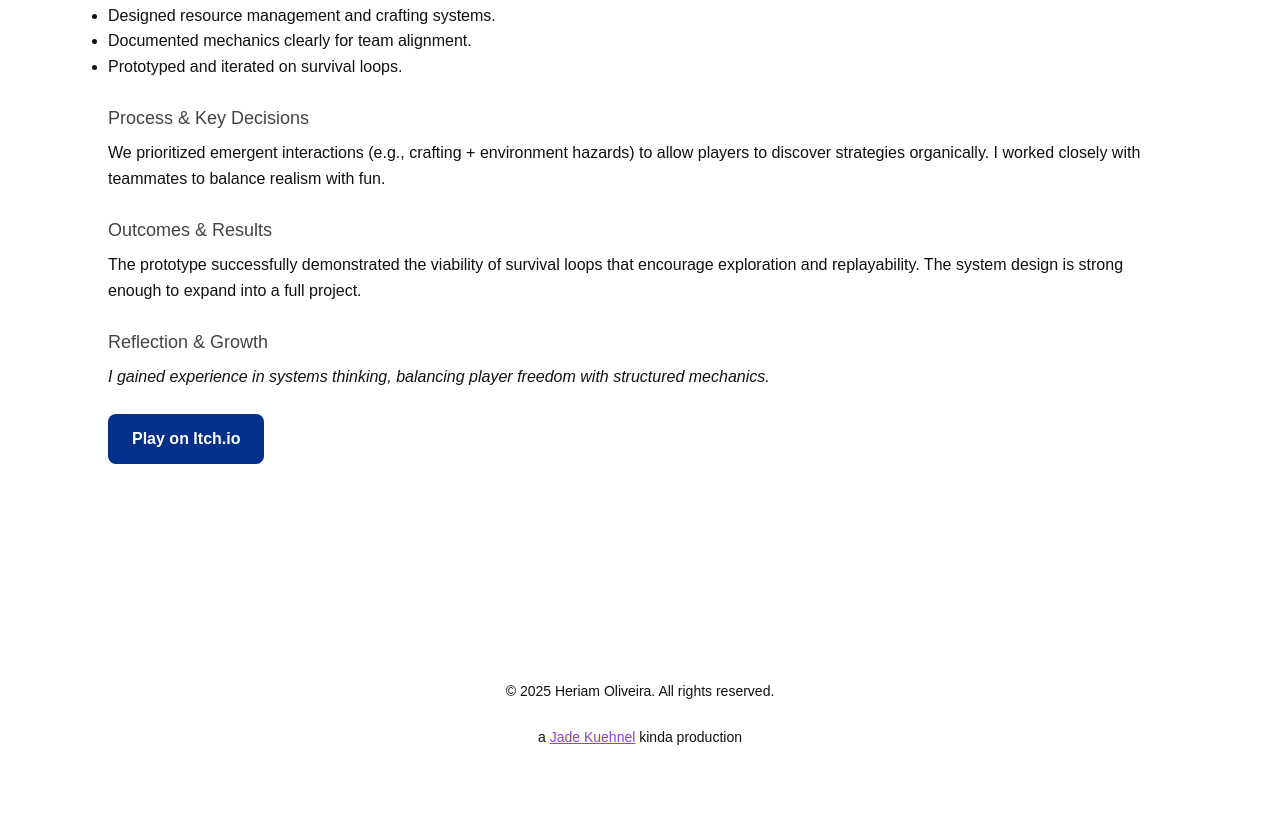
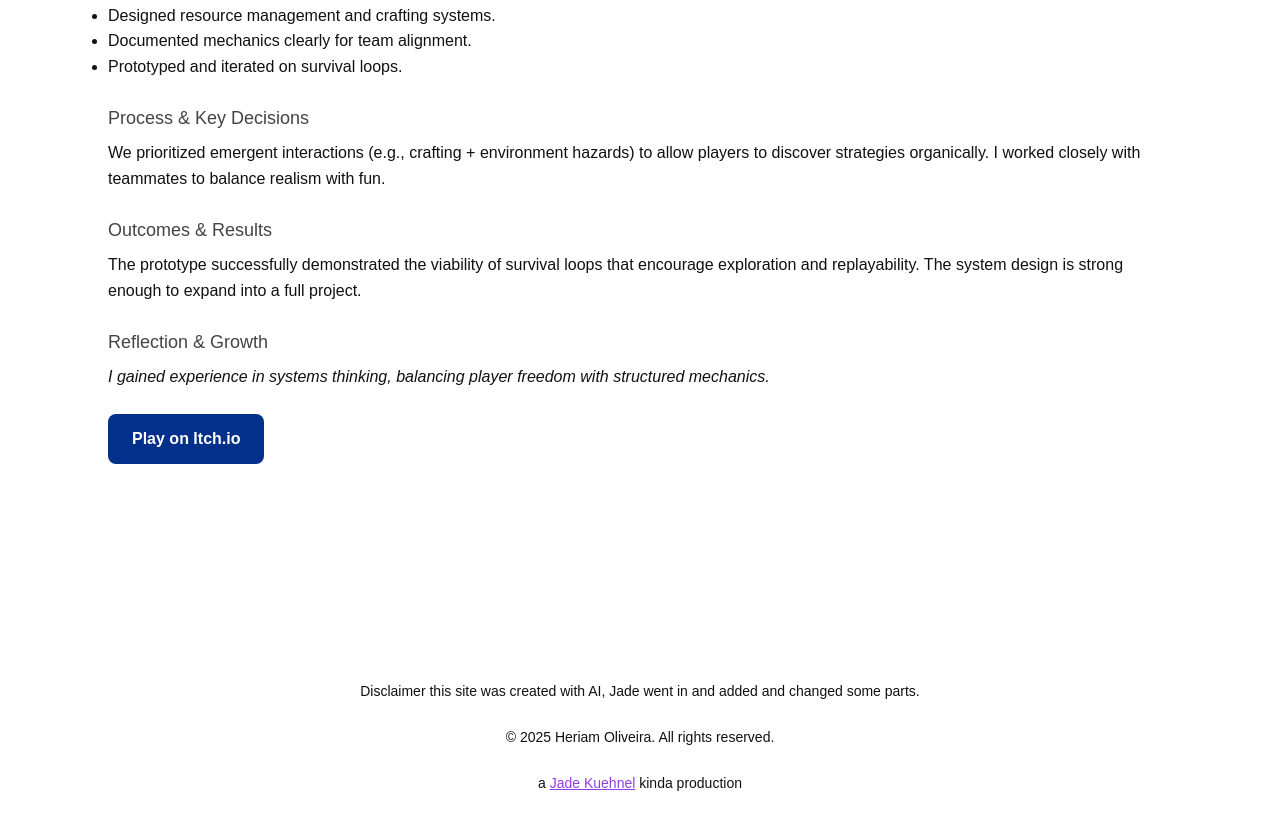
Before and after one commit to JeriamJito/Portfolio, a plain HTML site: page index.html in a window 1280 px wide. Shown: the part 4016-4845 px from the top of the page. Before the commit the page ends 4812 px from the top, so only its background shows below. Drawn offline with Linux system fonts and the light colour scheme.

Commit message:
Update index.html

```diff
--- a/index.html
+++ b/index.html
@@ -162,6 +162,7 @@
 
   <!-- Footer -->
   <footer>
+<p> Disclaimer this site was created with AI, Jade went in and added and changed some parts. </p>
     <p>© 2025 Heriam Oliveira. All rights reserved.</p>
       <p>a <a href="https://github.com/JKFUNKO" target="_blank" class="jade-link">Jade Kuehnel</a> kinda production</p>
   </footer>
```
